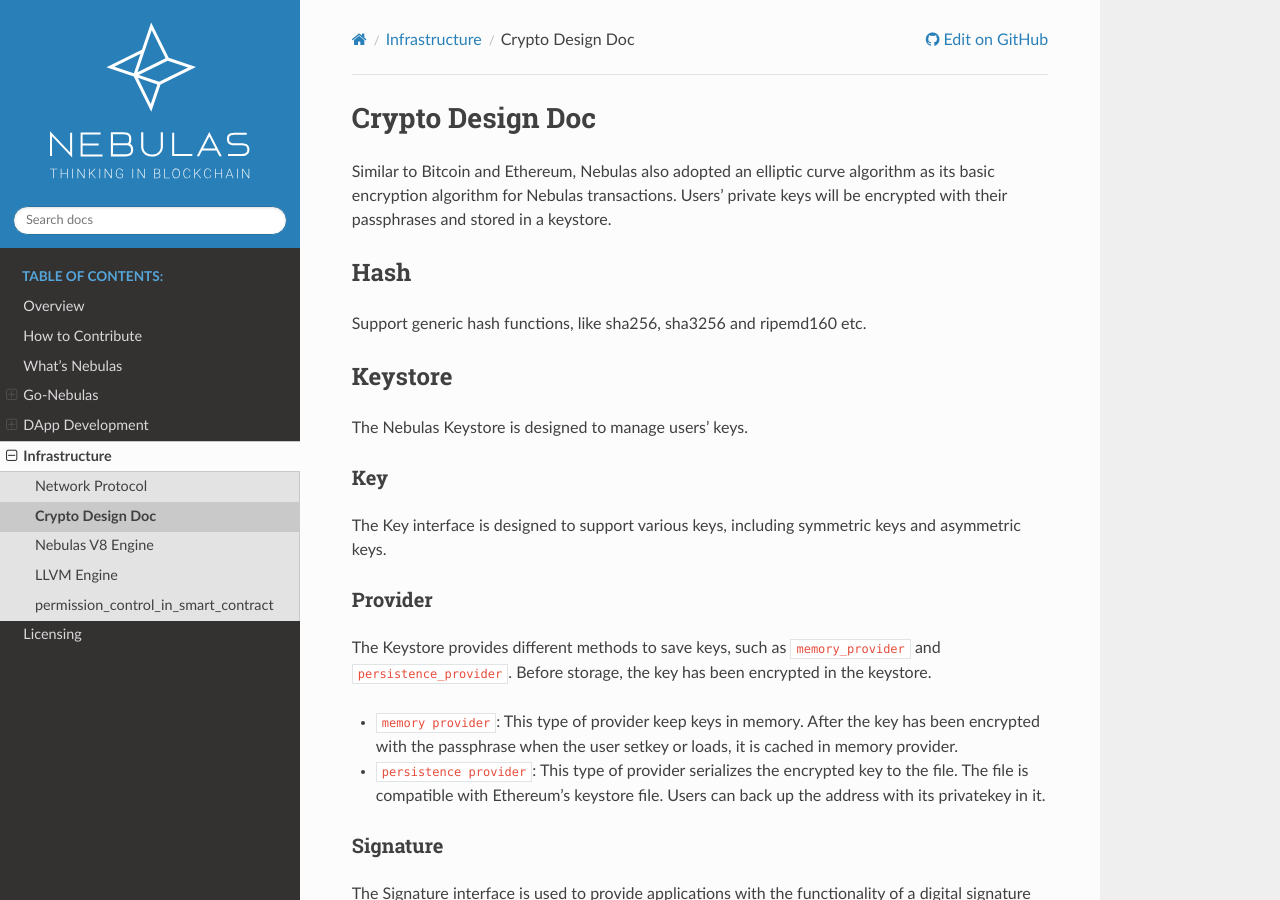
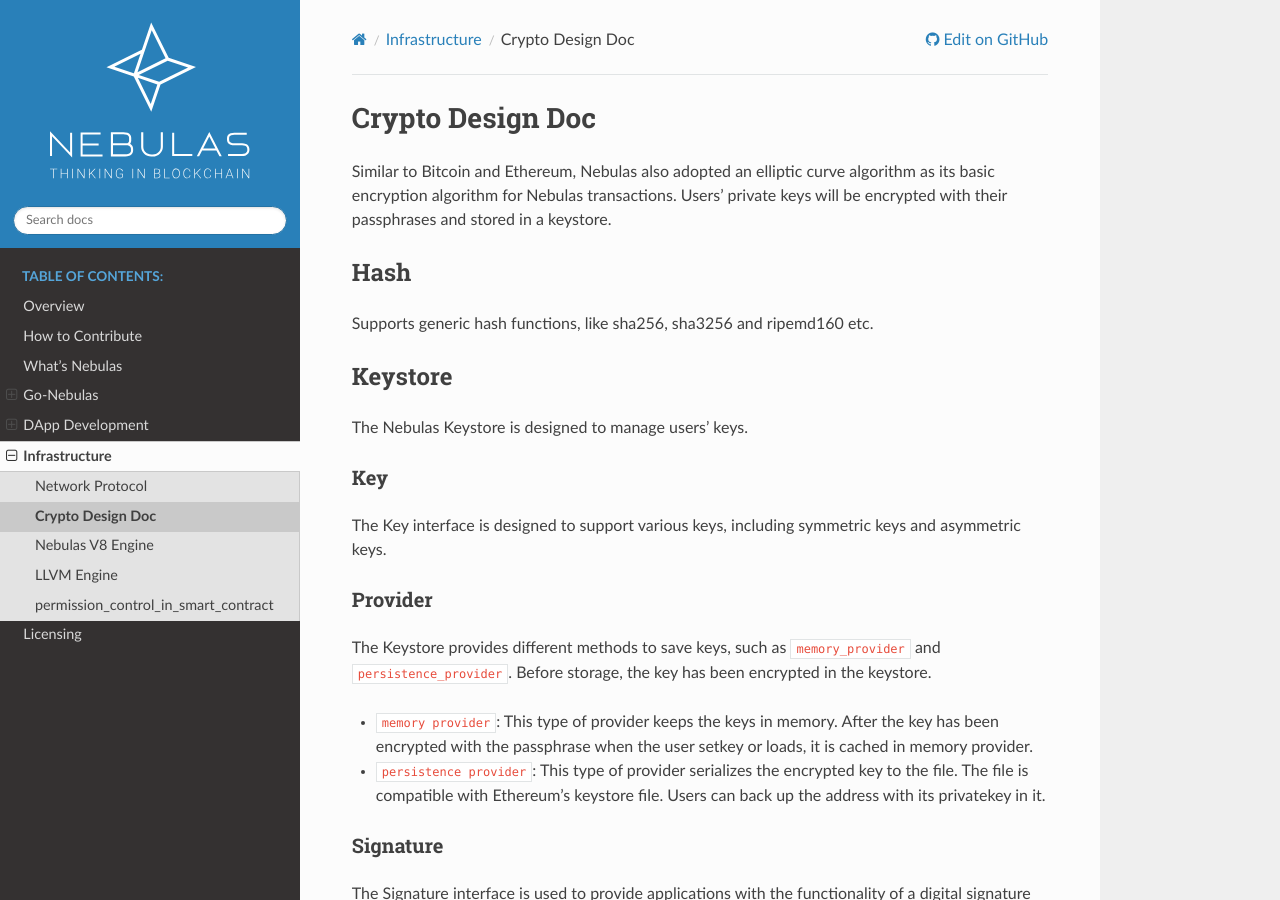
Before and after one commit to nebulasio/nebdocs, a Sphinx documentation site: the page built from docs/infrastructure/crypto/README.md, in a window 1280 px wide and 900 px high. Built offline with Sphinx 7.4.7 and the Read the Docs theme 2.0.0, drawn with Linux system fonts in a browser that asks for light colours.

Commit message:
Update README.md

```diff
--- a/docs/infrastructure/crypto/README.md
+++ b/docs/infrastructure/crypto/README.md
@@ -4,7 +4,7 @@
 
 ## Hash
 
-Support generic hash functions, like sha256, sha3256 and ripemd160 etc.
+Supports generic hash functions, like sha256, sha3256 and ripemd160 etc.
 
 ## Keystore
 
@@ -18,7 +18,7 @@
 
 The Keystore provides different methods to save keys, such as `memory_provider` and `persistence_provider`. Before storage, the key has been encrypted in the keystore.
 
-* `memory provider`: This type of provider keep keys in memory. After the key has been encrypted with the passphrase when the user setkey or loads, it is cached in memory provider.
+* `memory provider`: This type of provider keeps the keys in memory. After the key has been encrypted with the passphrase when the user setkey or loads, it is cached in memory provider.
 * `persistence provider`: This type of provider serializes the encrypted key to the file. The file is compatible with Ethereum's keystore file. Users can back up the address with its privatekey in it.
 
 ### Signature
```
